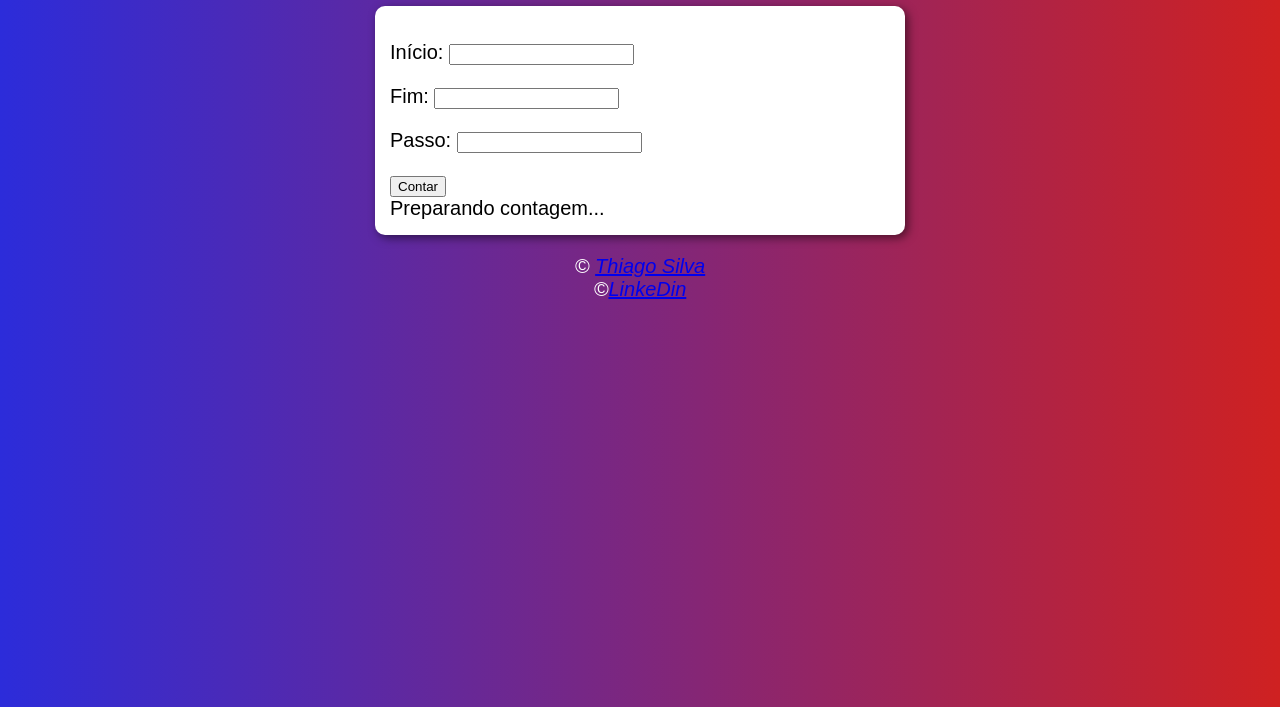
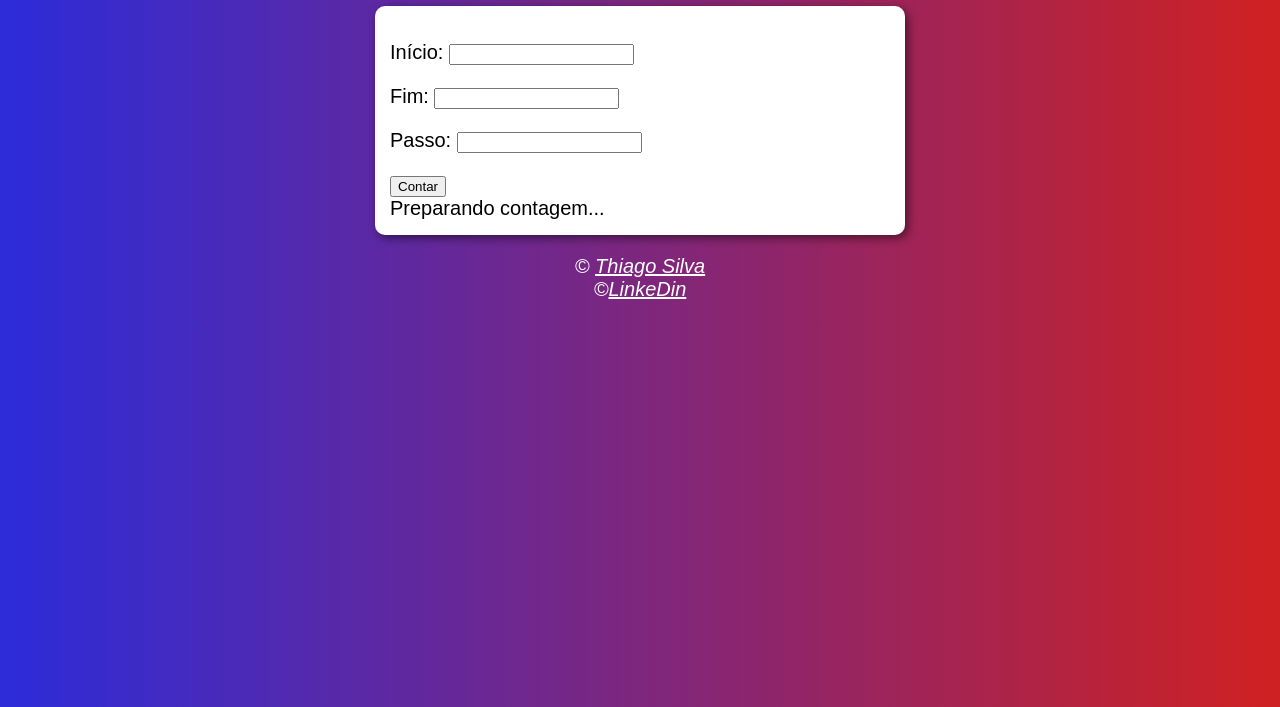
Before and after one commit to thiagosilvadf/projeto-contador, a plain HTML site: page index.html in a window 1280 px wide. Shown: the part 93-800 px from the top of the page. Drawn offline with Linux system fonts and the light colour scheme.

Commit message:
Mudei a cor do a

```diff
--- a/style.css
+++ b/style.css
@@ -6,6 +6,10 @@ body {
 header {
     color: white;
     text-align: center;
+}
+
+a {
+    color: white;
 }
 
 a:hover {
```
